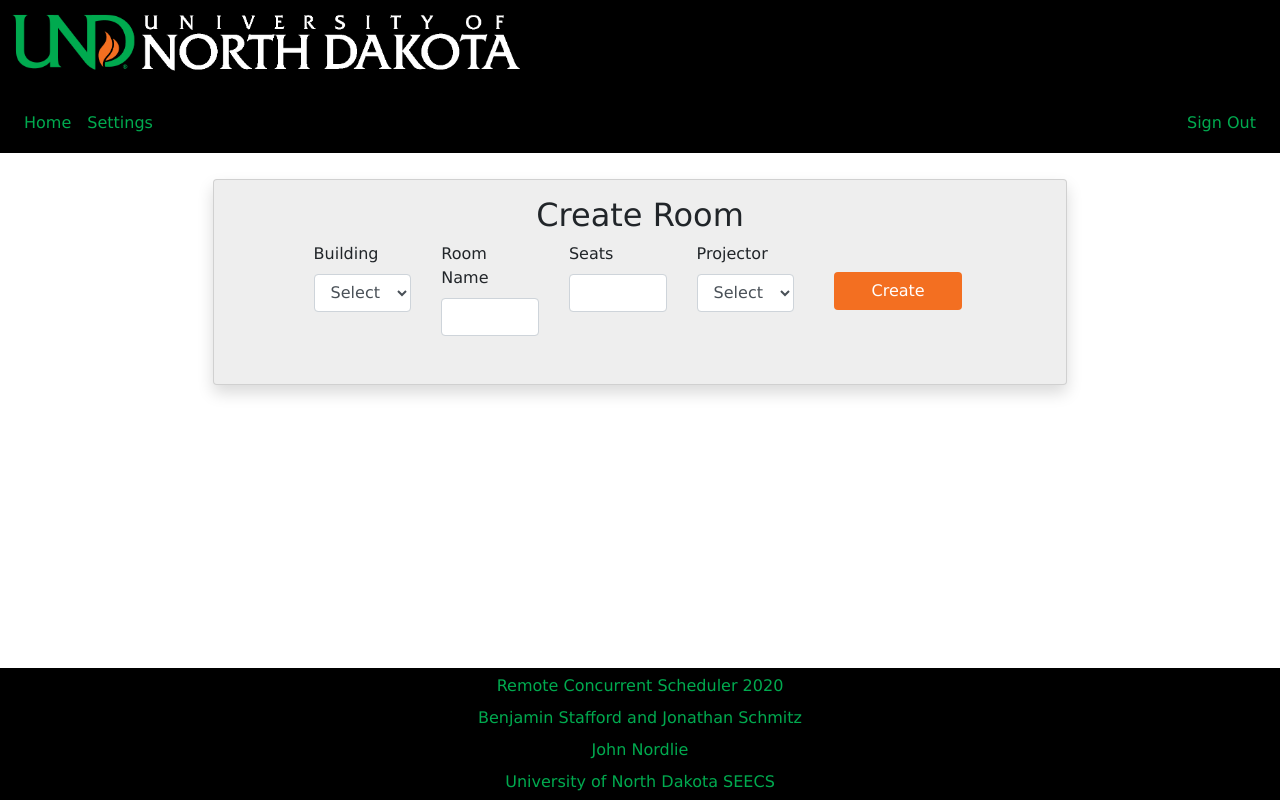
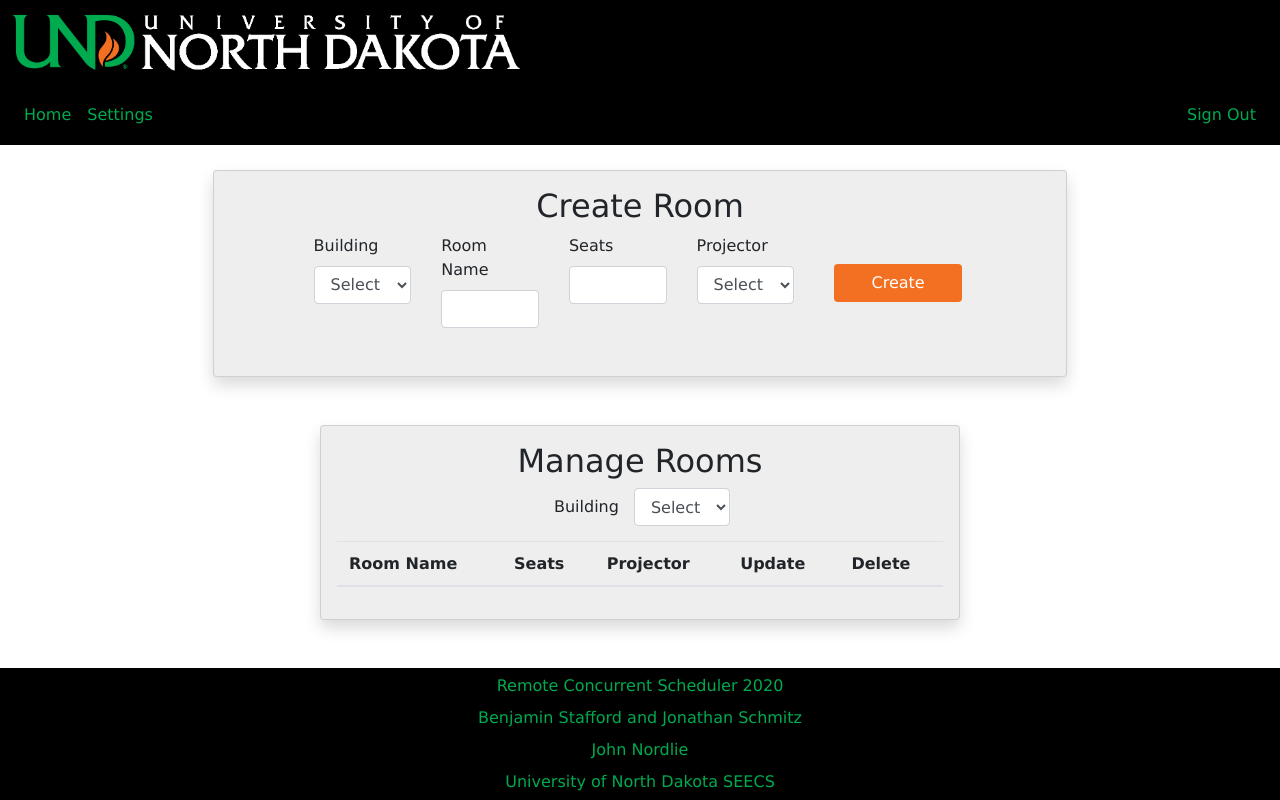
Before and after one commit to bstafford2017/remote-concurrent-scheduler, a PHP site: page /public/manageRooms.html in a window 1280 px wide. Run offline with PHP 8.4, Linux system fonts and the light colour scheme; lists and menus that the app fills with data are empty; some libraries are stand-ins or nearby versions.

Commit message:
working but SELECT needs work!

```diff
--- a/index.js
+++ b/index.js
@@ -35,6 +35,7 @@
 app.use('/api/event', require('./routes/api/event'))
 app.use('/api/user', require('./routes/api/user'))
 app.use('/api/building', require('./routes/api/building'))
+app.use('/api/room', require('./routes/api/room'))
 
 // Catch 404
 app.use((req, res, next) => {
--- a/public/css/manageRooms.css
+++ b/public/css/manageRooms.css
@@ -2,3 +2,11 @@
     top: 30px;
     margin-left: 25px;
 }
+
+#manage-building {
+    margin-bottom: 15px;
+}
+
+#manage-card label {
+    margin-right: 15px;
+}
--- /dev/null
+++ b/public/js/manageRooms.js
@@ -0,0 +1,92 @@
+function alert(selector, text){
+    $(selector).show()
+    $(selector + '-text').empty()
+    $(selector + '-text').append(text)
+}
+
+// Get all buildings
+$.ajax({
+    type: 'get',
+    url: '/api/building',
+    success: function(response) {
+        response.results.forEach(building => {
+            $('#building').append(
+                `<option value="${building.name.replace(' ', '_')}">${building.name}</option>`)
+            $('#selected-building').append(
+                `<option value="${building.name.replace(' ', '_')}">${building.name}</option>`)
+        })
+    },
+    error: function(response) {
+        $('#alert').empty()
+        $('#alert').append(response.responseJSON.msg)
+    }
+})
+
+$('#selected-building').change(event => {
+    const building = $('#selected-building').val().replace('_', ' ')
+
+    $.ajax({
+        type: 'get',
+        url: '/api/room/' + building,
+        success: function(response) {
+            $('#room-list').empty()
+            response.results.forEach(room => {
+                $('#room-list').append(
+                    `<tr id="${room.id}"></td>
+                        <td><input type="text" class="name form-control" value="${room.name}"></td>
+                        <td><input type="text" class="seats form-control" value="${room.seats}"></td>
+                        <td><select class="projector user-cell">
+                            <option value="0" ${(room.projector === 0) ? 'selected' : ''}>False</option>
+                            <option value="1" ${(room.projector === 1) ? 'selected' : ''}>True</option>
+                        </select></td>
+                        <td><button class="update-room btn btn-secondary">Update</button></td>
+                        <td><button class="delete-room btn btn-secondary">Delete</button></td>
+                    </tr>`)
+            })
+        },
+        error: function(response) {
+            $('#alert').empty()
+            $('#alert').append(response.responseJSON.msg)
+        }
+    })
+})
+
+$('#create-room').click((event) => {
+    event.preventDefault()
+    const name = $('#name').val()
+    const seats = $('#seats').val()
+    const projector = $('#projector').val()
+    const building = $('#building').val()
+
+    $.ajax({
+        type: 'post',
+        url: '/api/room/create',
+        data: {
+            id: null,
+            name,
+            seats,
+            projector,
+            building
+        },
+        success: function(response) {
+            $('#room-list').empty()
+            response.results.forEach(room => {
+                $('#room-list').append(
+                    `<tr id="${room.id}"></td>
+                        <td><input type="text" class="name form-control" value="${room.name}"></td>
+                        <td><input type="text" class="seats form-control" value="${room.seats}"></td>
+                        <td><select class="projector user-cell">
+                            <option value="0" ${(room.projector === 0) ? 'selected' : ''}>False</option>
+                            <option value="1" ${(room.projector === 1) ? 'selected' : ''}>True</option>
+                        </select></td>
+                        <td><button class="update-room btn btn-secondary">Update</button></td>
+                        <td><button class="delete-room btn btn-secondary">Delete</button></td>
+                    </tr>`)
+            })
+        },
+        error: function(response) {
+            $('#alert').empty()
+            $('#alert').append(response.responseJSON.msg)
+        }
+    })
+})
--- a/public/manageRooms.html
+++ b/public/manageRooms.html
@@ -89,6 +89,38 @@
                     </form>
                 </div>
             </div>
+
+            <div class="card col-lg-6 offset-lg-3 shadow p-3 mb-5 rounded" id="manage-card">
+                <div class="card-body table-responsive">
+                    <h2 style="text-align: center;">Manage Rooms</h2>
+                    <div id="manage-alert" style="display: none" class="alert alert-danger alert-dismissible fade show" role="alert">
+                        <div id="manage-alert-text"></div>
+                        <button type="button" class="close" aria-label="Close" onclick="$('.alert').hide()">
+                            <span aria-hidden="true">&times;</span>
+                        </button>
+                    </div>
+                    <div id="manage-building" class="form-inline col-5 offset-4">
+                        <label for="selected-building">Building</label>
+                        <select class="form-control" id="selected-building">
+                            <option selected="" disabled="" hidden="">Select</option>
+                        </select>
+                    </div>
+                    <table class="table">
+                        <thead>
+                            <tr>
+                                <th scope="col">Room Name</th>
+                                <th scope="col">Seats</th>
+                                <th scope="col">Projector</th>
+                                <th scope="col">Update</th>
+                                <th scope="col">Delete</th>
+                            </tr>
+                        </thead>
+                        <tbody id="room-list">
+
+                        </tbody>
+                    </table>
+                </div>
+            </div>
         </div>
 
         <footer class="footer">
@@ -99,5 +131,6 @@
         </footer>
 
         <script type="text/javascript" src="js/signout.js"></script>
+        <script type="text/javascript" src="js/manageRooms.js"></script>
     </body>
 </html>
```
Also changed, not shown: routes/api/room.js (+45 -7 lines), utils/lib/insert.js (+13 -16 lines), utils/lib/select.js (+29 -17 lines).
